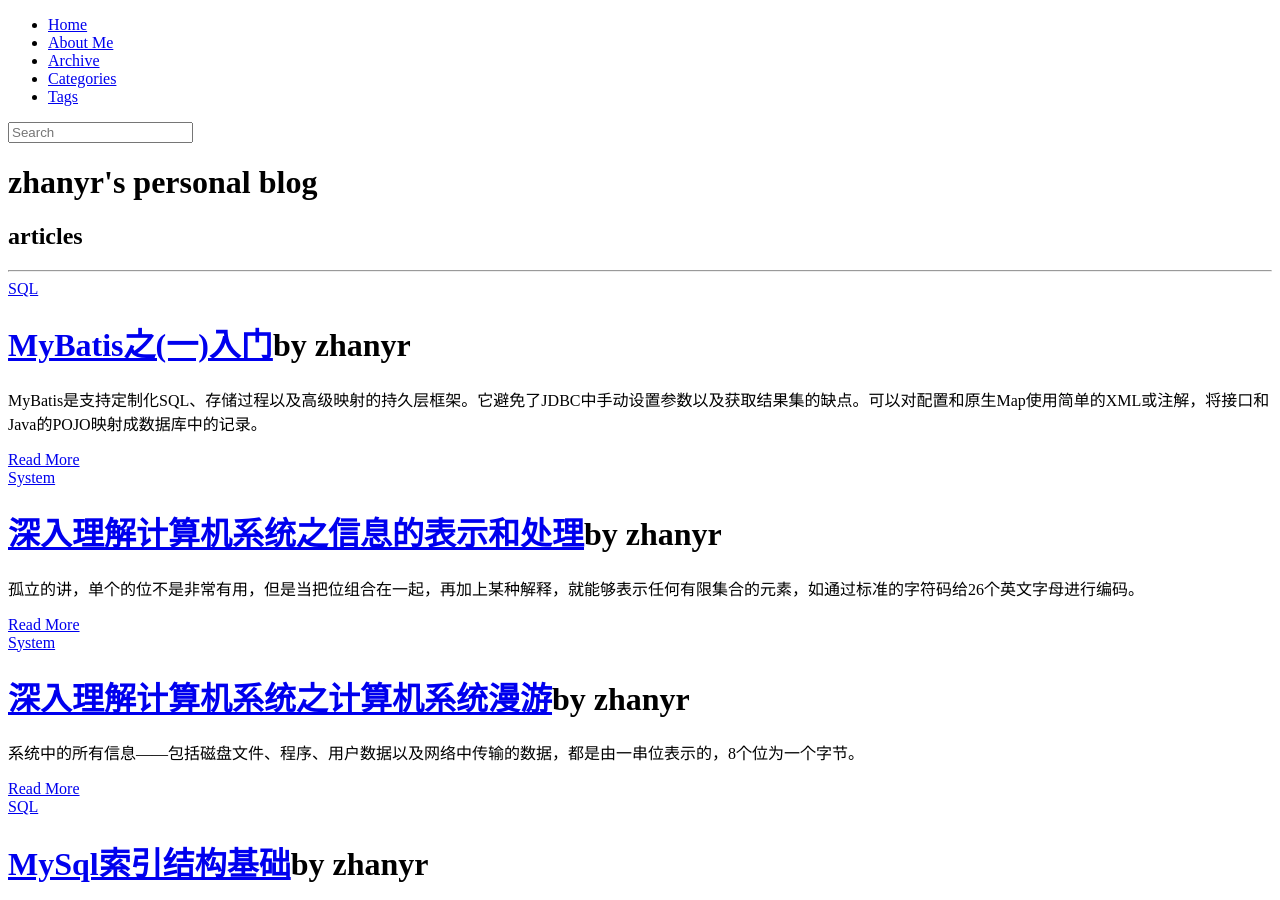
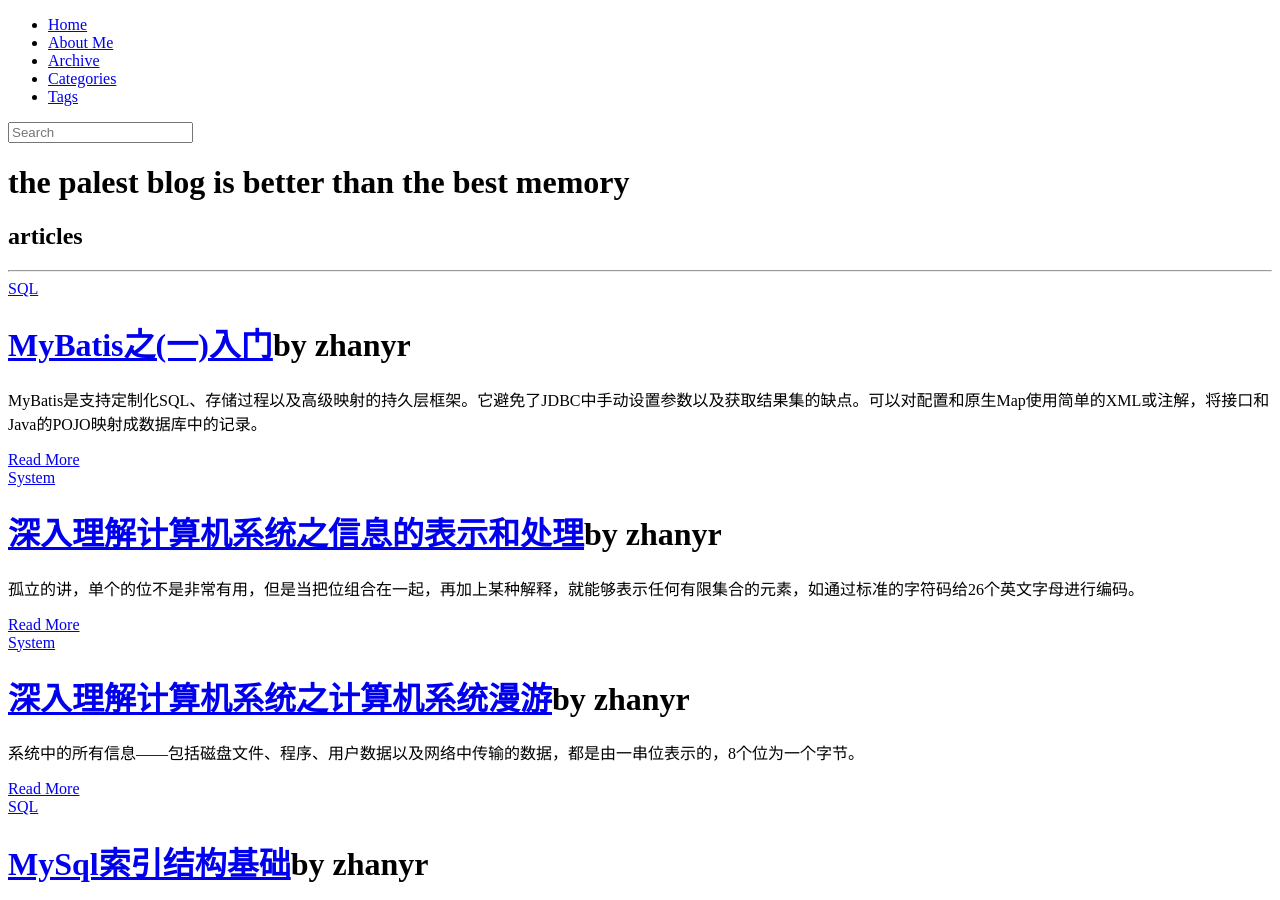
Before and after one commit to zhanyr/zhanyr.github.io, a Jekyll site: the page built from index.html, in a window 1280 px wide and 900 px high. Built offline with Jekyll 4.4.1, drawn with Linux system fonts in a browser that asks for light colours; nearby versions of some CDN libraries; library files that are not in the unit come from our copies; the list of posts is cut into pages by our own code.

Commit message:
修改博客列表头显示

```diff
--- a/_config.yml
+++ b/_config.yml
@@ -10,7 +10,7 @@ markdown: kramdown
 # The title and tagline is showed on homepage
 #
 
-title : zhanyr's personal blog
+title : the palest blog is better than the best memory
 tagline: articles
 
 # Information about author
```
